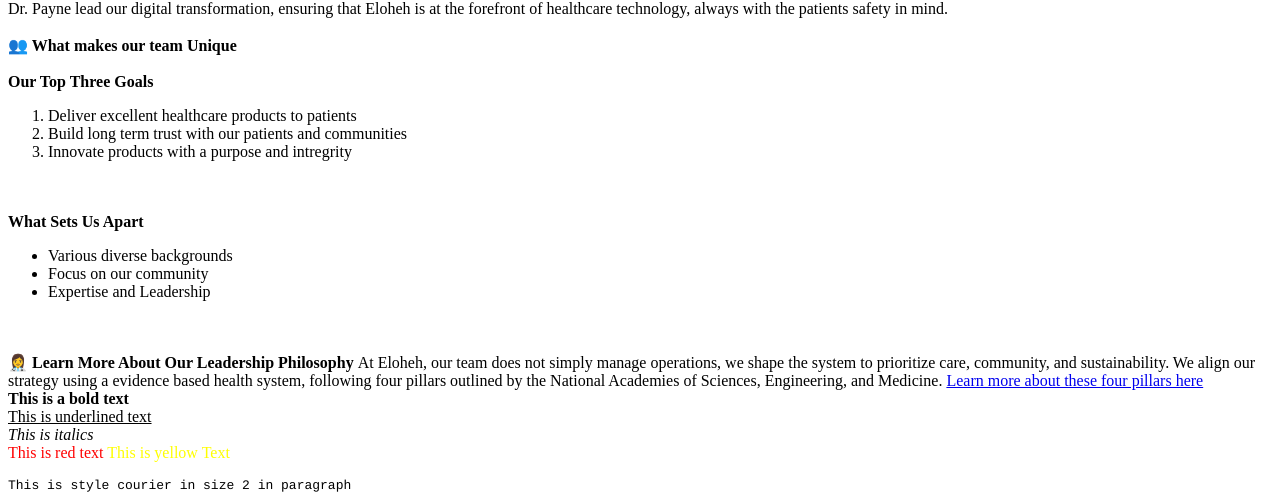
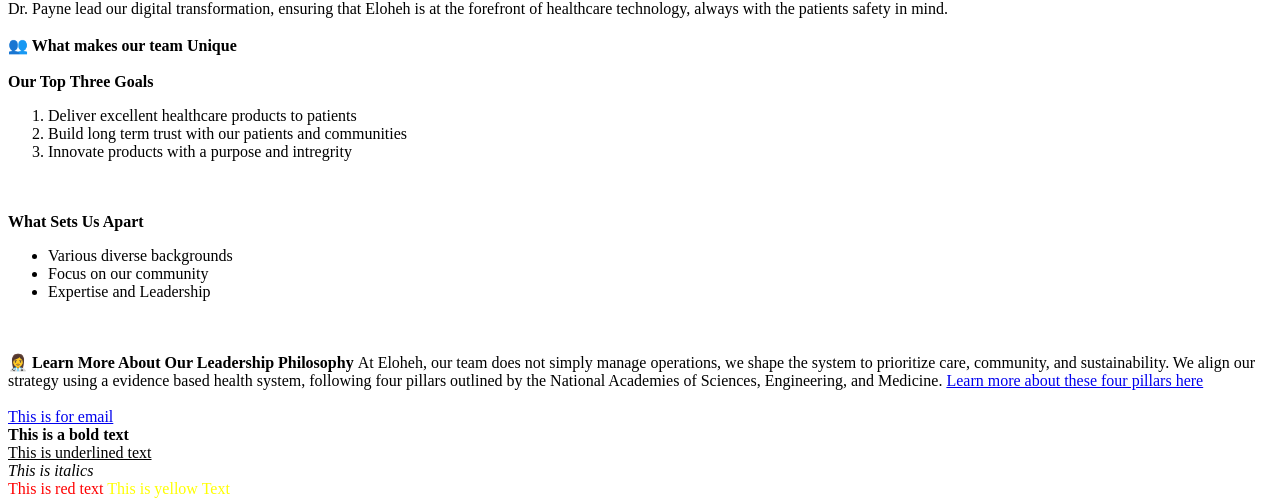
Before and after one commit to anikarao18/practice, a plain HTML site: page index.html in a window 1280 px wide. Shown: the part 369-869 px from the top of the page. Drawn offline with Linux system fonts and the light colour scheme.

Commit message:
Update index.html

```diff
--- a/index.html
+++ b/index.html
@@ -57,7 +57,9 @@ At Eloheh, we strive to deliver products to you with <i> compassion, innovation,
   At Eloheh, our team does not simply manage operations, we shape the system to prioritize care, community, and sustainability. We align our strategy using a evidence based health system, following four pillars outlined by the National Academies of Sciences, Engineering, and Medicine.
   <a href = "https://www.ncbi.nlm.nih.gov/books/NBK10265/#:~:text=These%20pillars%20are%20essential%20elements,%2C%20human%20resources%2C%20and%20financing. = "_blank"> Learn more about these four pillars here  </a>
 <br>
-
+<br>
+  <a href = "mailto:rao229@purdue.edu" target= "_blank"> This is for email </a>
+<br>
 
   <b>This is a bold text </b>
   <br>
```
